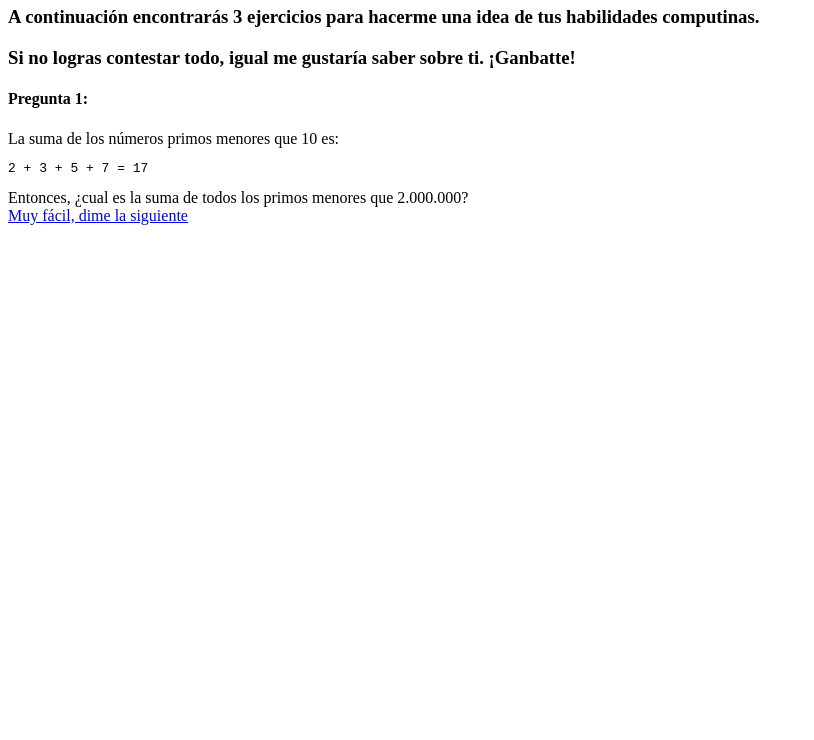
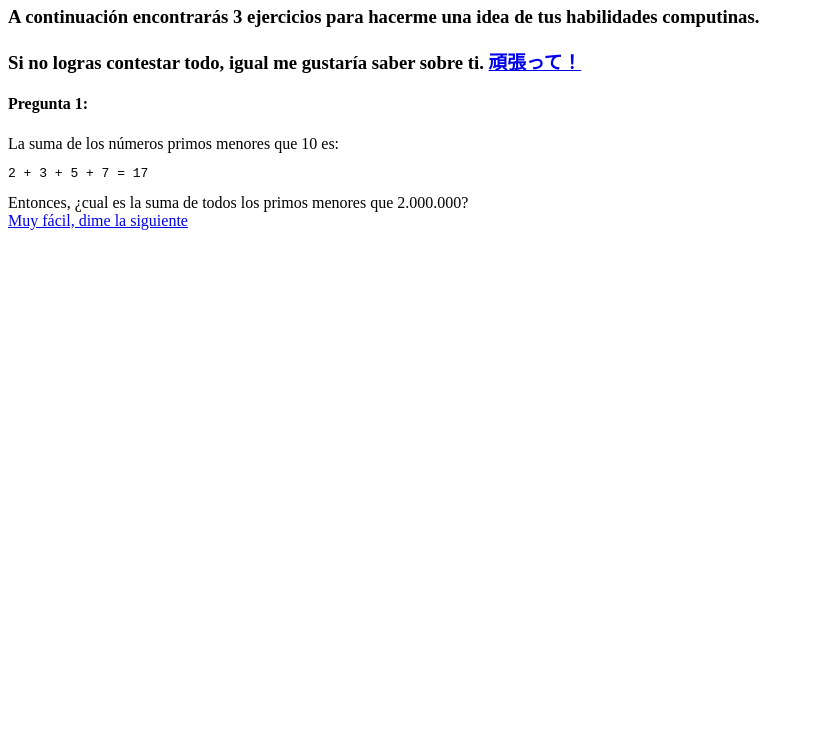
Before and after one commit to alagos/recluta, a plain HTML site: page index.html in a window 1280 px wide. Shown: the part 60-800 px from the top of the page, without its empty margins (0-814 px from the left). Drawn offline with Linux system fonts and the light colour scheme.

Commit message:
Minor adjustment

```diff
--- a/index.html
+++ b/index.html
@@ -2,7 +2,7 @@
 <body>
   <h1>Gracias por tu interés</h1>
   <h3>A continuación encontrarás 3 ejercicios para hacerme una idea de tus habilidades computinas.</h3>
-  <h3>Si no logras contestar todo, igual me gustaría saber sobre ti. ¡Ganbatte!</h3>
+  <h3>Si no logras contestar todo, igual me gustaría saber sobre ti. <a href="https://goo.gl/rSU2kS" target="_blank">頑張って！</a></h3>
   <h4>Pregunta 1:</h4>
   <span>La suma de los números primos menores que 10 es:</span>
   <pre>2 + 3 + 5 + 7 = 17</pre>
```
